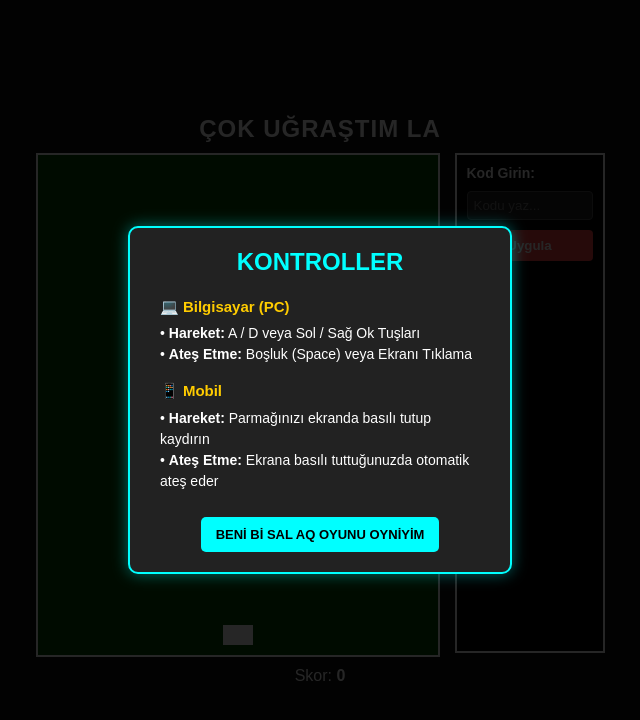
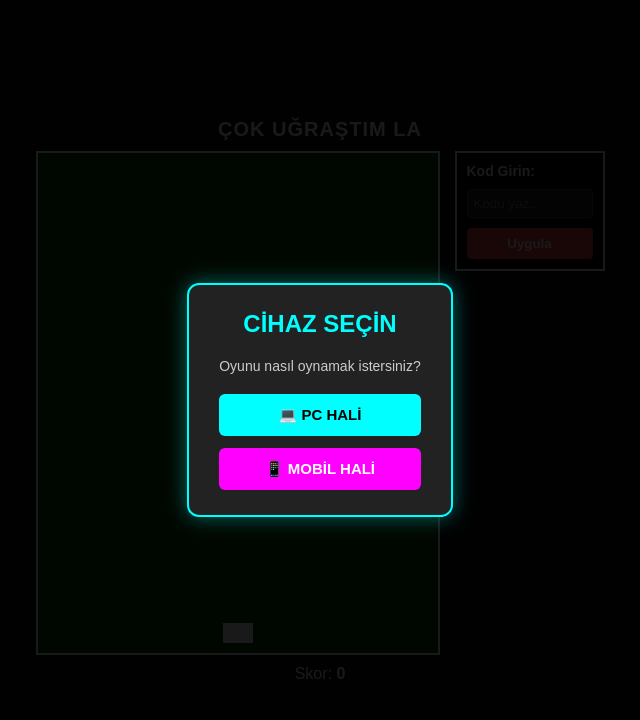
Before and after one commit to erkoskermehmet-dev/Oyun, a plain HTML site: page index.html in a window 1280 px wide. Shown: the whole page, without its empty margins (320-960 px from the left). Drawn offline with Linux system fonts and the light colour scheme.

Commit message:
index.html

```diff
--- a/index.html
+++ b/index.html
@@ -17,26 +17,33 @@
             min-height: 100vh;
             touch-action: manipulation;
             user-select: none;
+            overflow: hidden;
         }
+
         h1 {
-            margin: 0 0 10px 0;
-            font-size: 24px;
+            margin: 10px 0;
+            font-size: 20px;
             letter-spacing: 1px;
         }
+
         .main-container {
             display: flex;
             flex-direction: row;
             align-items: flex-start;
             gap: 15px;
+            max-width: 100%;
+            transition: all 0.3s ease;
         }
+
         canvas {
             border: 2px solid #fff;
             background: #004d00;
-            transition: background 0.3s ease;
+            transition: background 0.3s ease, width 0.3s ease, height 0.3s ease;
+            box-sizing: border-box;
         }
+
         .side-panel {
             width: 150px;
-            height: 500px;
             background: #000;
             border: 2px solid #fff;
             padding: 10px;
@@ -45,10 +52,12 @@
             flex-direction: column;
             gap: 10px;
         }
+
         .side-panel label {
             font-size: 14px;
             font-weight: bold;
         }
+
         .side-panel input {
             width: 100%;
             padding: 6px;
@@ -58,6 +67,7 @@
             border: 1px solid #555;
             border-radius: 4px;
         }
+
         .side-panel button {
             padding: 8px;
             background: #ff4444;
@@ -67,41 +77,100 @@
             border-radius: 4px;
             font-weight: bold;
         }
+
         .side-panel button:hover {
             background: #ff6666;
         }
+
         .info {
-            margin-top: 10px;
+            margin: 10px 0;
             text-align: center;
             font-size: 16px;
         }
 
-        /* Başlangıç Pop-up Ekranı */
+        /* --- MOBİL MODU STİLLERİ --- */
+        body.mobile-mode .main-container {
+            flex-direction: column;
+            align-items: center;
+            border: 12px solid #333;
+            border-radius: 30px;
+            padding: 20px 10px;
+            background: #000;
+            box-shadow: 0 0 20px rgba(0, 255, 255, 0.2);
+            max-width: 360px;
+        }
+
+        body.mobile-mode canvas {
+            width: 320px;
+            height: 440px;
+            border-radius: 10px;
+        }
+
+        body.mobile-mode .side-panel {
+            width: 320px;
+            flex-direction: row;
+            align-items: center;
+            border-radius: 8px;
+        }
+
+        /* --- POP-UP MODAL EKRANLARI --- */
         .modal-overlay {
             position: fixed;
             top: 0;
             left: 0;
             width: 100%;
             height: 100%;
-            background: rgba(0, 0, 0, 0.85);
+            background: rgba(0, 0, 0, 0.9);
             display: flex;
             align-items: center;
             justify-content: center;
             z-index: 999;
         }
+
         .modal-box {
             background: #222;
             border: 2px solid #00ffff;
-            padding: 20px 30px;
-            border-radius: 10px;
+            padding: 25px 30px;
+            border-radius: 12px;
             max-width: 320px;
             text-align: center;
-            box-shadow: 0 0 15px rgba(0, 255, 255, 0.4);
+            box-shadow: 0 0 20px rgba(0, 255, 255, 0.4);
         }
+
         .modal-box h2 {
             margin-top: 0;
             color: #00ffff;
         }
+
+        .mode-btn-container {
+            display: flex;
+            flex-direction: column;
+            gap: 12px;
+            margin-top: 20px;
+        }
+
+        .mode-btn {
+            padding: 12px 20px;
+            font-size: 15px;
+            font-weight: bold;
+            border: none;
+            border-radius: 6px;
+            cursor: pointer;
+            transition: 0.2s;
+        }
+
+        .pc-btn {
+            background: #00ffff;
+            color: #000;
+        }
+        .pc-btn:hover { background: #80ffff; }
+
+        .mobile-btn {
+            background: #ff00ff;
+            color: #fff;
+        }
+        .mobile-btn:hover { background: #ff80ff; }
+
         .modal-section {
             margin: 15px 0;
             text-align: left;
@@ -113,6 +182,7 @@
             color: #ffcc00;
             font-size: 15px;
         }
+
         .start-btn {
             padding: 10px 15px;
             background: #00ffff;
@@ -132,18 +202,31 @@
 </head>
 <body>
 
-    <!-- Bilgilendirme Ekranı -->
-    <div class="modal-overlay" id="startModal">
+    <!-- 1. ADIM: MOD SEÇİM EKRANI -->
+    <div class="modal-overlay" id="deviceModal">
+        <div class="modal-box">
+            <h2>CİHAZ SEÇİN</h2>
+            <p style="font-size: 14px; color: #ccc;">Oyunu nasıl oynamak istersiniz?</p>
+
+            <div class="mode-btn-container">
+                <button class="mode-btn pc-btn" id="selectPc">💻 PC HALİ</button>
+                <button class="mode-btn mobile-btn" id="selectMobile">📱 MOBİL HALİ</button>
+            </div>
+        </div>
+    </div>
+
+    <!-- 2. ADIM: BİLGİLENDİRME EKRANI -->
+    <div class="modal-overlay" id="startModal" style="display: none;">
         <div class="modal-box">
             <h2>KONTROLLER</h2>
 
-            <div class="modal-section">
+            <div class="modal-section" id="pcControls">
                 <h3>💻 Bilgisayar (PC)</h3>
                 • <b>Hareket:</b> A / D veya Sol / Sağ Ok Tuşları<br>
                 • <b>Ateş Etme:</b> Boşluk (Space) veya Ekranı Tıklama
             </div>
 
-            <div class="modal-section">
+            <div class="modal-section" id="mobileControls" style="display: none;">
                 <h3>📱 Mobil</h3>
                 • <b>Hareket:</b> Parmağınızı ekranda basılı tutup kaydırın<br>
                 • <b>Ateş Etme:</b> Ekrana basılı tuttuğunuzda otomatik ateş eder
@@ -175,8 +258,33 @@
     const scoreElement = document.getElementById("score");
     const secretInput = document.getElementById("secretInput");
     const applyBtn = document.getElementById("applyBtn");
+
+    const deviceModal = document.getElementById("deviceModal");
     const startModal = document.getElementById("startModal");
+    const selectPc = document.getElementById("selectPc");
+    const selectMobile = document.getElementById("selectMobile");
     const startBtn = document.getElementById("startBtn");
+
+    const pcControls = document.getElementById("pcControls");
+    const mobileControls = document.getElementById("mobileControls");
+
+    let isMobileView = false;
+
+    selectPc.addEventListener("click", () => {
+        deviceModal.style.display = "none";
+        pcControls.style.display = "block";
+        mobileControls.style.display = "none";
+        startModal.style.display = "flex";
+    });
+
+    selectMobile.addEventListener("click", () => {
+        isMobileView = true;
+        document.body.classList.add("mobile-mode");
+        deviceModal.style.display = "none";
+        pcControls.style.display = "none";
+        mobileControls.style.display = "block";
+        startModal.style.display = "flex";
+    });
 
     const player = {
         x: canvas.width / 2 - 15,
@@ -245,7 +353,7 @@
     }
 
     function pauseGame() {
-        if (startModal.style.display === "none") {
+        if (startModal.style.display === "none" && deviceModal.style.display === "none") {
             isPaused = true;
             isShooting = false;
             player.dx = 0;
@@ -253,7 +361,7 @@
     }
 
     function resumeGame() {
-        if (isPaused && startModal.style.display === "none") {
+        if (isPaused && startModal.style.display === "none" && deviceModal.style.display === "none") {
             checkSecretCode();
             isPaused = false;
         }
@@ -347,6 +455,7 @@
 
     window.addEventListener("touchstart", (e) => {
         if (e.target === canvas && !isPaused) {
+            e.preventDefault();
             isShooting = true;
             handleTouchMove(e);
         }
@@ -354,13 +463,17 @@
 
     window.addEventListener("touchend", () => { isShooting = false; });
     window.addEventListener("touchmove", (e) => {
-        if (e.target === canvas && !isPaused) handleTouchMove(e);
+        if (e.target === canvas && !isPaused) {
+            e.preventDefault();
+            handleTouchMove(e);
+        }
     }, { passive: false });
 
     function handleTouchMove(e) {
         if (e.touches.length > 0) {
             const rect = canvas.getBoundingClientRect();
-            const touchX = e.touches[0].clientX - rect.left;
+            const scaleX = canvas.width / rect.width;
+            const touchX = (e.touches[0].clientX - rect.left) * scaleX;
             player.x = touchX - player.width / 2;
         }
     }
@@ -591,7 +704,7 @@
             ctx.fillRect(e.x, e.y, e.width, e.height);
         });
 
-        if (isPaused && startModal.style.display === "none") {
+        if (isPaused && startModal.style.display === "none" && deviceModal.style.display === "none") {
             ctx.fillStyle = "rgba(0, 0, 0, 0.65)";
             ctx.fillRect(0, 0, canvas.width, canvas.height);
             ctx.fillStyle = "#ffffff";
```
